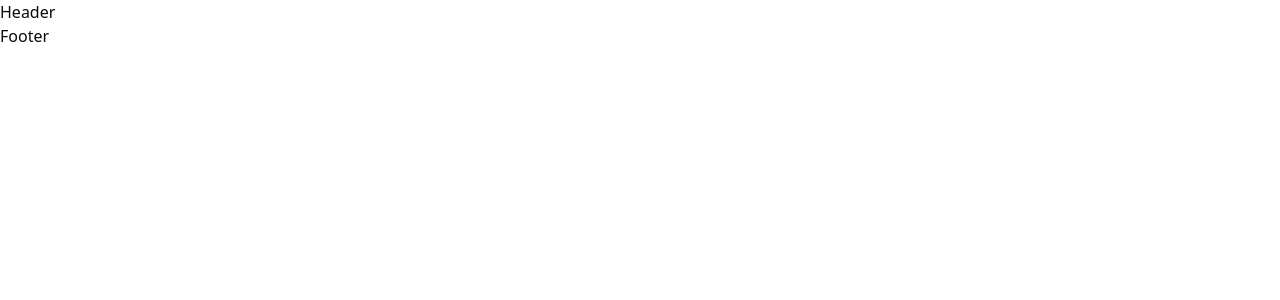
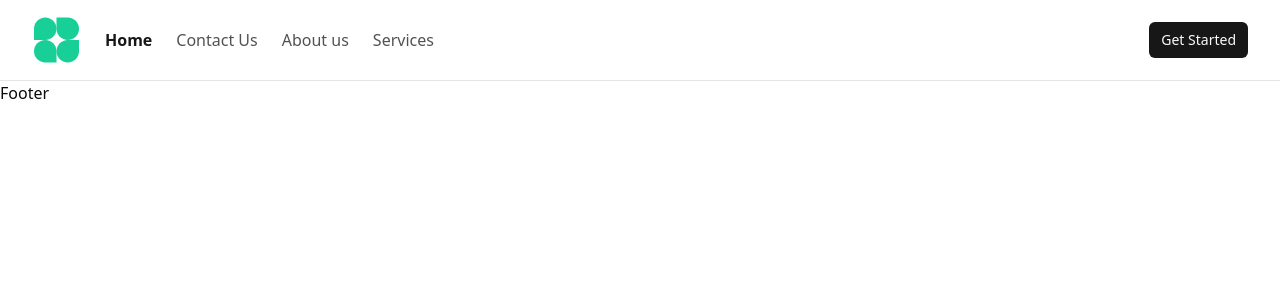
Before and after one commit to itzrushp/AIMockInterview, a React (Vite) app: page / in a window 1280 px wide. Shown: the top 300 px of the page. Built offline with nearby package versions, Linux system fonts and the light colour scheme; no server answers.

Commit message:
1:25:43 ended so far and going to start with FireBase and Stuff

```diff
--- a/package.json
+++ b/package.json
@@ -11,6 +11,7 @@
   },
   "dependencies": {
     "@clerk/clerk-react": "^5.22.7",
+    "@radix-ui/react-dialog": "^1.1.5",
     "@radix-ui/react-slot": "^1.1.1",
     "class-variance-authority": "^0.7.1",
     "clsx": "^2.1.1",
--- a/src/components/header.tsx
+++ b/src/components/header.tsx
@@ -1,9 +1,49 @@
-import React from 'react'
+import { useAuth } from "@clerk/clerk-react";
+import { cn } from "@/lib/utils";
+import { Container } from "./container";
+import { LogoContainer } from "./logo-container";
+import { NavigationRoutes } from "./ui/navigation-routes";
+import { NavLink } from "react-router-dom";
+import {ProfileContainer} from "./profile-container";
+import {ToggleContainer} from "./toggle-container";
 
-function Header() {
+const Header = () => {
+  const { userId } = useAuth();
+
   return (
-    <div>Header</div>
-  )
-}
+    <header className={cn("w-full border-b duration-150 transition-all ease-in-out")}>
+      <Container>
+        <div className="flex items-center gap-6 w-full">
+          {/* Logo Section */}
+          <LogoContainer />
 
-export default Header
+          {/* Navigation Section */}
+          <nav className="hidden md:flex items-center gap-3">
+            <NavigationRoutes />
+            {userId && (
+              <NavLink
+                to="/generate"
+                className={({ isActive }) =>
+                  cn("text-base text-neutral-600", isActive && "text-neutral-900 font-semibold")
+                }
+              >
+                Take an Interview
+              </NavLink>
+            )}
+          </nav>
+
+          <div className="ml-auto flex items-center gap-6">
+          {/* Profile Section */}
+          <ProfileContainer/>
+
+          {/*Mobile Toggle Section  */}
+          <ToggleContainer/>
+
+          </div>
+        </div>
+      </Container>
+    </header>
+  );
+};
+
+export default Header;
--- /dev/null
+++ b/src/components/logo-container.tsx
@@ -0,0 +1,14 @@
+
+import { Link } from "react-router-dom";
+
+export const LogoContainer = () => {
+  return (
+    <Link to={"/"}>
+      <img
+        src="/assets/svg/logo.svg"
+        alt="Logo"
+        className="min-w-10 min-h-10 object-contain"
+      />
+    </Link>
+  );
+};
--- /dev/null
+++ b/src/components/profile-container.tsx
@@ -0,0 +1,29 @@
+import { useAuth, UserButton } from "@clerk/clerk-react";
+import { Loader } from "lucide-react";
+
+import { Button } from "./ui/button";
+import { Link } from "react-router-dom";
+
+export const ProfileContainer = () => {
+  const { isSignedIn, isLoaded } = useAuth();
+
+  if (!isLoaded) {
+    return (
+      <div className="flex items-center">
+        <Loader className="min-w-4 min-h-4 animate-spin text-emerald-500"></Loader>
+      </div>
+    );
+  }
+
+  return (
+    <div className="flex items-center gap-6">
+      {isSignedIn ? (
+        <UserButton afterSignOutUrl="/" />
+      ) : (
+        <Link to={"/signin"}>
+          <Button size={'sm'}>Get Started</Button>
+        </Link>
+      )}
+    </div>
+  );
+};
--- /dev/null
+++ b/src/components/toggle-container.tsx
@@ -0,0 +1,44 @@
+import {
+  Sheet,
+  SheetContent,
+  SheetHeader,
+  SheetTitle,
+  SheetTrigger,
+} from "@/components/ui/sheet";
+import { Menu } from "lucide-react";
+import { NavigationRoutes } from "./ui/navigation-routes";
+import { NavLink } from "react-router-dom";
+import { cn } from "@/lib/utils";
+import { useAuth } from "@clerk/clerk-react";
+
+export const ToggleContainer = () => {
+  const { userId } = useAuth();
+  return (
+    <Sheet>
+      <SheetTrigger className="block md:hidden">
+        <Menu />
+      </SheetTrigger>
+      <SheetContent>
+        <SheetHeader>
+          <SheetTitle></SheetTitle>
+        </SheetHeader>
+        <nav className="gap-3 flex flex-col items-start">
+          <NavigationRoutes isMobile />
+          {userId && (
+            <NavLink
+              to="/generate"
+              className={({ isActive }) =>
+                cn(
+                  "text-base text-neutral-600",
+                  isActive && "text-neutral-900 font-semibold"
+                )
+              }
+            >
+              Take an Interview
+            </NavLink>
+          )}
+        </nav>
+      </SheetContent>
+    </Sheet>
+  );
+};
--- /dev/null
+++ b/src/components/ui/navigation-routes.tsx
@@ -0,0 +1,37 @@
+import { MainRoutes } from "@/lib/helpers";
+import { cn } from "@/lib/utils";
+import { NavLink } from "react-router-dom";
+
+interface NavigationRoutesProps {
+  isMobile?: boolean;
+}
+
+export const NavigationRoutes = ({
+  isMobile = false,
+}: NavigationRoutesProps) => {
+  return (
+    <ul
+      className={cn(
+        "flex items-center gap-6",
+        isMobile && "items-start flex-col gap-8"
+      )}
+    >
+      {MainRoutes.map((route) => (
+
+          <NavLink
+          key={route.href}
+            to={route.href}
+            className={({ isActive }) =>
+              cn(
+                "text-base text-neutral-600",
+                isActive && "text-neutral-900 font-semibold"
+              )
+            }
+          >
+            {route.label} {/* Ensure there's visible text inside the link */}
+          </NavLink>
+
+      ))}
+    </ul>
+  );
+};
--- /dev/null
+++ b/src/components/ui/sheet.tsx
@@ -0,0 +1,138 @@
+import * as React from "react"
+import * as SheetPrimitive from "@radix-ui/react-dialog"
+import { cva, type VariantProps } from "class-variance-authority"
+import { X } from "lucide-react"
+
+import { cn } from "@/lib/utils"
+
+const Sheet = SheetPrimitive.Root
+
+const SheetTrigger = SheetPrimitive.Trigger
+
+const SheetClose = SheetPrimitive.Close
+
+const SheetPortal = SheetPrimitive.Portal
+
+const SheetOverlay = React.forwardRef<
+  React.ElementRef<typeof SheetPrimitive.Overlay>,
+  React.ComponentPropsWithoutRef<typeof SheetPrimitive.Overlay>
+>(({ className, ...props }, ref) => (
+  <SheetPrimitive.Overlay
+    className={cn(
+      "fixed inset-0 z-50 bg-black/80  data-[state=open]:animate-in data-[state=closed]:animate-out data-[state=closed]:fade-out-0 data-[state=open]:fade-in-0",
+      className
+    )}
+    {...props}
+    ref={ref}
+  />
+))
+SheetOverlay.displayName = SheetPrimitive.Overlay.displayName
+
+const sheetVariants = cva(
+  "fixed z-50 gap-4 bg-background p-6 shadow-lg transition ease-in-out data-[state=open]:animate-in data-[state=closed]:animate-out data-[state=closed]:duration-300 data-[state=open]:duration-500",
+  {
+    variants: {
+      side: {
+        top: "inset-x-0 top-0 border-b data-[state=closed]:slide-out-to-top data-[state=open]:slide-in-from-top",
+        bottom:
+          "inset-x-0 bottom-0 border-t data-[state=closed]:slide-out-to-bottom data-[state=open]:slide-in-from-bottom",
+        left: "inset-y-0 left-0 h-full w-3/4 border-r data-[state=closed]:slide-out-to-left data-[state=open]:slide-in-from-left sm:max-w-sm",
+        right:
+          "inset-y-0 right-0 h-full w-3/4  border-l data-[state=closed]:slide-out-to-right data-[state=open]:slide-in-from-right sm:max-w-sm",
+      },
+    },
+    defaultVariants: {
+      side: "right",
+    },
+  }
+)
+
+interface SheetContentProps
+  extends React.ComponentPropsWithoutRef<typeof SheetPrimitive.Content>,
+    VariantProps<typeof sheetVariants> {}
+
+const SheetContent = React.forwardRef<
+  React.ElementRef<typeof SheetPrimitive.Content>,
+  SheetContentProps
+>(({ side = "right", className, children, ...props }, ref) => (
+  <SheetPortal>
+    <SheetOverlay />
+    <SheetPrimitive.Content
+      ref={ref}
+      className={cn(sheetVariants({ side }), className)}
+      {...props}
+    >
+      {children}
+      <SheetPrimitive.Close className="absolute right-4 top-4 rounded-sm opacity-70 ring-offset-background transition-opacity hover:opacity-100 focus:outline-none focus:ring-2 focus:ring-ring focus:ring-offset-2 disabled:pointer-events-none data-[state=open]:bg-secondary">
+        <X className="h-4 w-4" />
+        <span className="sr-only">Close</span>
+      </SheetPrimitive.Close>
+    </SheetPrimitive.Content>
+  </SheetPortal>
+))
+SheetContent.displayName = SheetPrimitive.Content.displayName
+
+const SheetHeader = ({
+  className,
+  ...props
+}: React.HTMLAttributes<HTMLDivElement>) => (
+  <div
+    className={cn(
+      "flex flex-col space-y-2 text-center sm:text-left",
+      className
+    )}
+    {...props}
+  />
+)
+SheetHeader.displayName = "SheetHeader"
+
+const SheetFooter = ({
+  className,
+  ...props
+}: React.HTMLAttributes<HTMLDivElement>) => (
+  <div
+    className={cn(
+      "flex flex-col-reverse sm:flex-row sm:justify-end sm:space-x-2",
+      className
+    )}
+    {...props}
+  />
+)
+SheetFooter.displayName = "SheetFooter"
+
+const SheetTitle = React.forwardRef<
+  React.ElementRef<typeof SheetPrimitive.Title>,
+  React.ComponentPropsWithoutRef<typeof SheetPrimitive.Title>
+>(({ className, ...props }, ref) => (
+  <SheetPrimitive.Title
+    ref={ref}
+    className={cn("text-lg font-semibold text-foreground", className)}
+    {...props}
+  />
+))
+SheetTitle.displayName = SheetPrimitive.Title.displayName
+
+const SheetDescription = React.forwardRef<
+  React.ElementRef<typeof SheetPrimitive.Description>,
+  React.ComponentPropsWithoutRef<typeof SheetPrimitive.Description>
+>(({ className, ...props }, ref) => (
+  <SheetPrimitive.Description
+    ref={ref}
+    className={cn("text-sm text-muted-foreground", className)}
+    {...props}
+  />
+))
+SheetDescription.displayName = SheetPrimitive.Description.displayName
+
+export {
+  Sheet,
+  SheetPortal,
+  SheetOverlay,
+  SheetTrigger,
+  SheetClose,
+  SheetContent,
+  SheetHeader,
+  SheetFooter,
+  SheetTitle,
+  SheetDescription,
+}
--- /dev/null
+++ b/src/lib/helpers.ts
@@ -0,0 +1,18 @@
+export const MainRoutes = [
+    {
+        label:"Home",
+        href:"/",
+    },
+    {
+        label:"Contact Us",
+        href:"/contact",
+    },
+    {
+        label:"About us",
+        href:"/about",
+    },
+    {
+        label:"Services",
+        href:"/services",
+    },
+]
```
Also changed, not shown: 1 other file (tests, documents, lock files or other folders).
